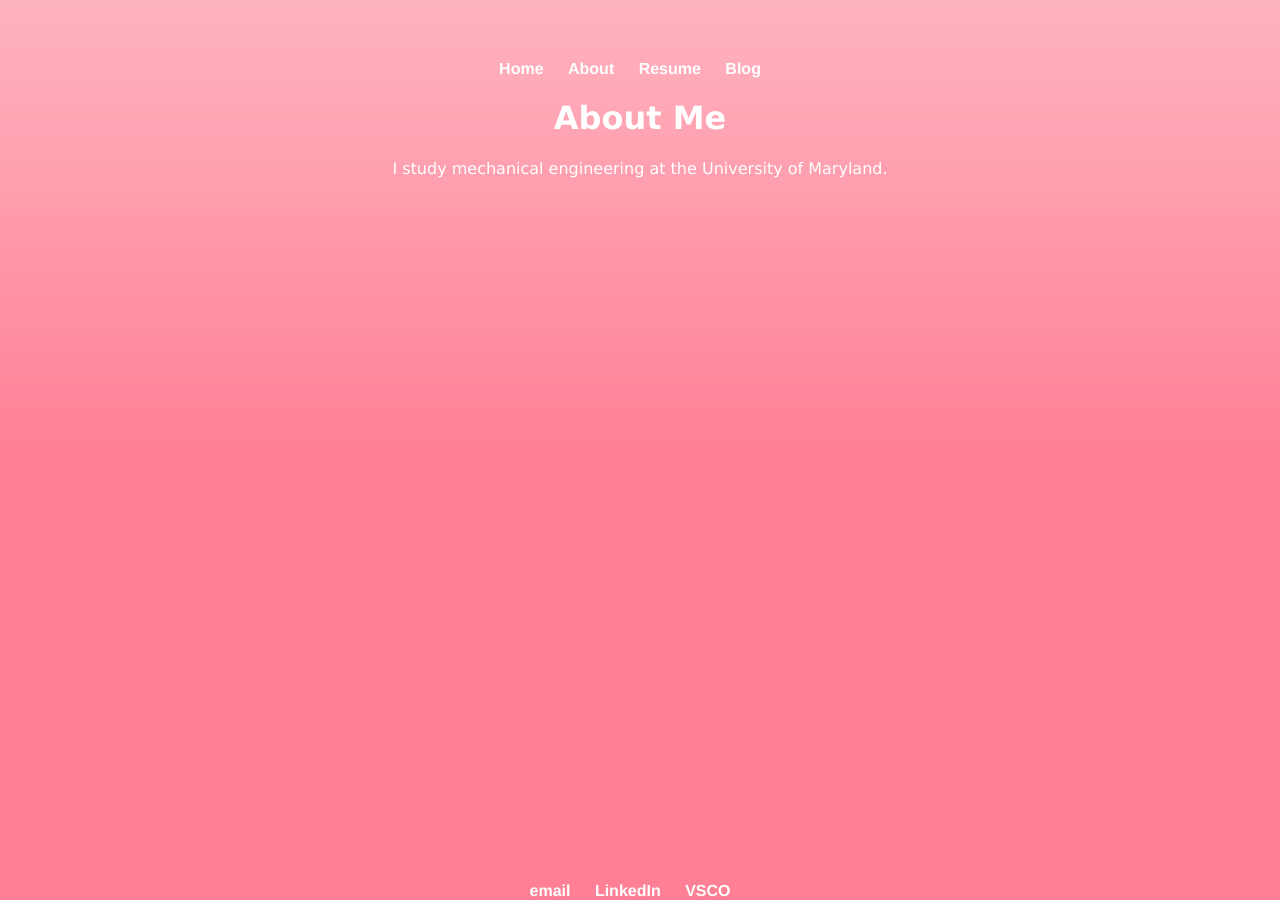
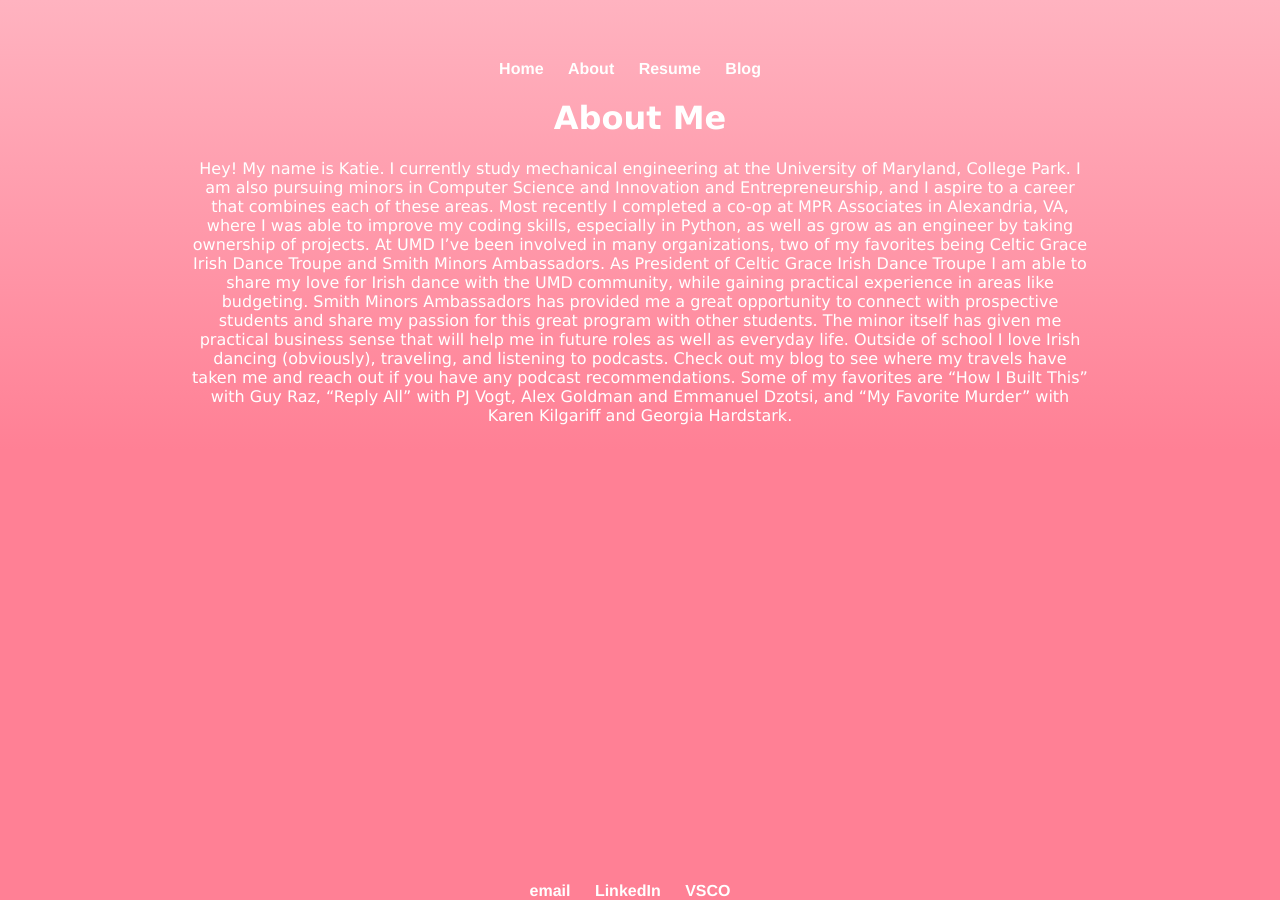
Before and after one commit to katherinekemp/katherinekemp.github.io, a Jekyll site: the page built from about/index.html, in a window 1280 px wide. Built offline with Jekyll 4.4.1, drawn with Linux system fonts in a browser that asks for light colours.

Commit message:
Update index.html

```diff
--- a/about/index.html
+++ b/about/index.html
@@ -3,4 +3,13 @@ layout: default
 title: About Me
 ---
 	<h1>{{ page.title }}</h1>
-	<p></em> I study mechanical engineering at the University of Maryland. </p>
+	<p></em> Hey! My name is Katie.
+
+I currently study mechanical engineering at the University of Maryland, College Park. I am also pursuing minors in Computer Science and Innovation and Entrepreneurship, and I aspire to a career that combines each of these areas.
+
+Most recently I completed a co-op at MPR Associates in Alexandria, VA, where I was able to improve my coding skills, especially in Python, as well as grow as an engineer by taking ownership of projects.
+
+At UMD I’ve been involved in many organizations, two of my favorites being Celtic Grace Irish Dance Troupe and Smith Minors Ambassadors. As President of Celtic Grace Irish Dance Troupe I am able to share my love for Irish dance with the UMD community, while gaining practical experience in areas like budgeting. Smith Minors Ambassadors has provided me a great opportunity to connect with prospective students and share my passion for this great program with other students. The minor itself has given me practical business sense that will help me in future roles as well as everyday life.
+
+Outside of school I love Irish dancing (obviously), traveling, and listening to podcasts. Check out my blog to see where my travels have taken me and reach out if you have any podcast recommendations. Some of my favorites are “How I Built This” with Guy Raz, “Reply All” with PJ Vogt, Alex Goldman and Emmanuel Dzotsi, and “My Favorite Murder” with Karen Kilgariff and Georgia Hardstark.
+ </p>
```
